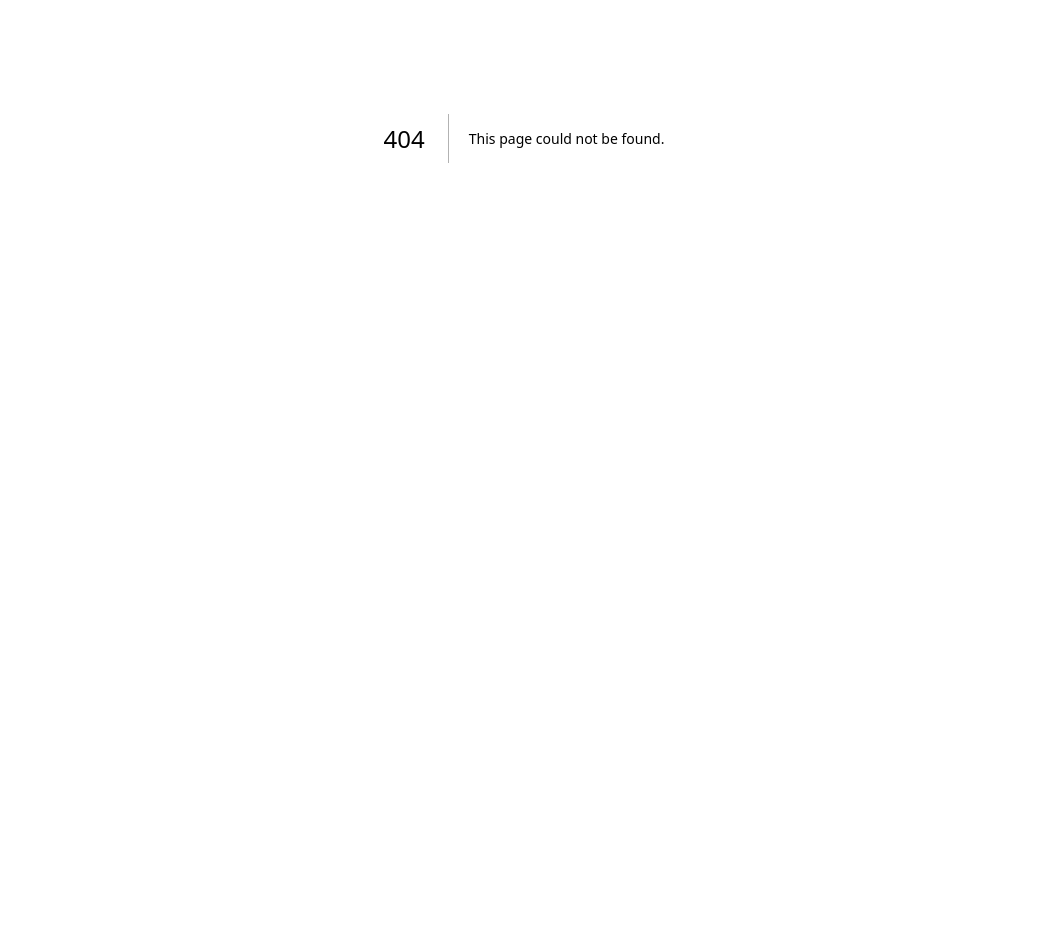
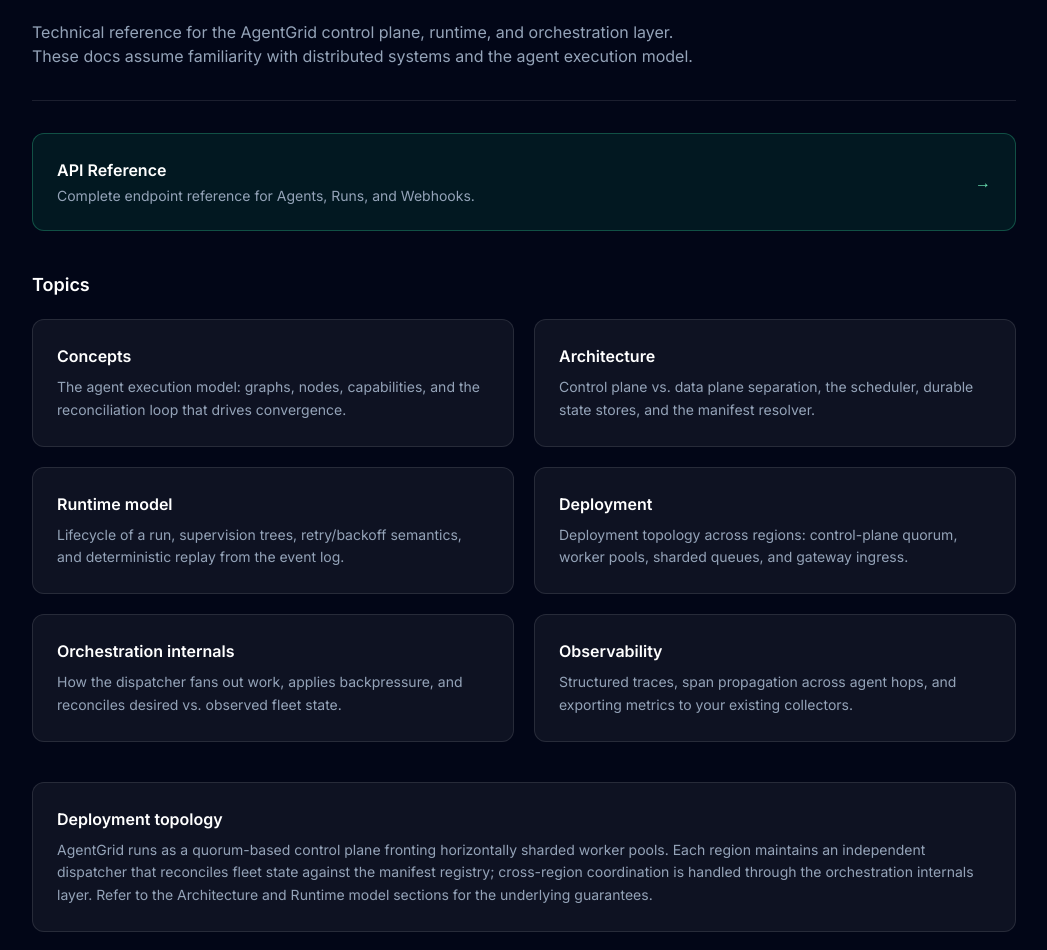
Before and after one commit to rajashekarcs2023/path-finder-0, a Next.js app: page /demo-site/docs in a window 1280 px wide. Before the commit this address had no page. Shown: the part 262-1212 px from the top of the page, without its empty margins (116-1163 px from the left). Before the commit the page ends 800 px from the top, so only its background shows below. Built offline with nearby package versions, Linux system fonts and the light colour scheme.

Commit message:
demo docs

```diff
--- /dev/null
+++ b/src/app/demo-site/docs/page.tsx
@@ -0,0 +1,119 @@
+import Link from "next/link";
+import DemoSiteLayout from "@/components/DemoSiteLayout";
+
+type Topic = {
+  title: string;
+  blurb: string;
+};
+
+const TOPICS: Topic[] = [
+  {
+    title: "Concepts",
+    blurb:
+      "The agent execution model: graphs, nodes, capabilities, and the reconciliation loop that drives convergence.",
+  },
+  {
+    title: "Architecture",
+    blurb:
+      "Control plane vs. data plane separation, the scheduler, durable state stores, and the manifest resolver.",
+  },
+  {
+    title: "Runtime model",
+    blurb:
+      "Lifecycle of a run, supervision trees, retry/backoff semantics, and deterministic replay from the event log.",
+  },
+  {
+    title: "Deployment",
+    blurb:
+      "Deployment topology across regions: control-plane quorum, worker pools, sharded queues, and gateway ingress.",
+  },
+  {
+    title: "Orchestration internals",
+    blurb:
+      "How the dispatcher fans out work, applies backpressure, and reconciles desired vs. observed fleet state.",
+  },
+  {
+    title: "Observability",
+    blurb:
+      "Structured traces, span propagation across agent hops, and exporting metrics to your existing collectors.",
+  },
+];
+
+export default function AgentGridDocs() {
+  return (
+    <DemoSiteLayout active="docs">
+      <div className="mb-6 text-sm text-slate-500">
+        <Link href="/demo-site" className="hover:text-slate-300">
+          ← Back to AgentGrid
+        </Link>
+      </div>
+
+      <header className="border-b border-white/10 pb-8">
+        <span className="text-xs font-medium uppercase tracking-wide text-emerald-300">
+          Reference
+        </span>
+        <h1 className="mt-3 text-4xl font-semibold tracking-tight text-white">
+          Documentation
+        </h1>
+        <p className="mt-4 max-w-2xl text-slate-400">
+          Technical reference for the AgentGrid control plane, runtime, and
+          orchestration layer. These docs assume familiarity with distributed
+          systems and the agent execution model.
+        </p>
+      </header>
+
+      {/* Prominent API reference link */}
+      <Link
+        href="/demo-site/docs/api"
+        className="mt-8 flex items-center justify-between rounded-xl border border-emerald-400/30 bg-emerald-500/10 p-6 transition hover:bg-emerald-500/15"
+      >
+        <div>
+          <div className="text-base font-semibold text-white">
+            API Reference
+          </div>
+          <p className="mt-1 text-sm text-slate-400">
+            Complete endpoint reference for Agents, Runs, and Webhooks.
+          </p>
+        </div>
+        <span className="text-emerald-300" aria-hidden>
+          →
+        </span>
+      </Link>
+
+      {/* Topic grid */}
+      <section className="mt-10">
+        <h2 className="text-lg font-semibold text-white">Topics</h2>
+        <div className="mt-5 grid gap-5 sm:grid-cols-2">
+          {TOPICS.map((topic) => (
+            <div
+              key={topic.title}
+              className="rounded-xl border border-white/10 bg-white/5 p-6"
+            >
+              <h3 className="text-base font-semibold text-white">
+                {topic.title}
+              </h3>
+              <p className="mt-2 text-sm leading-relaxed text-slate-400">
+                {topic.blurb}
+              </p>
+            </div>
+          ))}
+        </div>
+      </section>
+
+      {/* Deep-dive callout (still reference-first, no quickstart) */}
+      <section className="mt-10 rounded-xl border border-white/10 bg-white/5 p-6">
+        <h2 className="text-base font-semibold text-white">
+          Deployment topology
+        </h2>
+        <p className="mt-2 text-sm leading-relaxed text-slate-400">
+          AgentGrid runs as a quorum-based control plane fronting horizontally
+          sharded worker pools. Each region maintains an independent dispatcher
+          that reconciles fleet state against the manifest registry; cross-region
+          coordination is handled through the orchestration internals layer.
+          Refer to the Architecture and Runtime model sections for the underlying
+          guarantees.
+        </p>
+      </section>
+    </DemoSiteLayout>
+  );
+}
```
